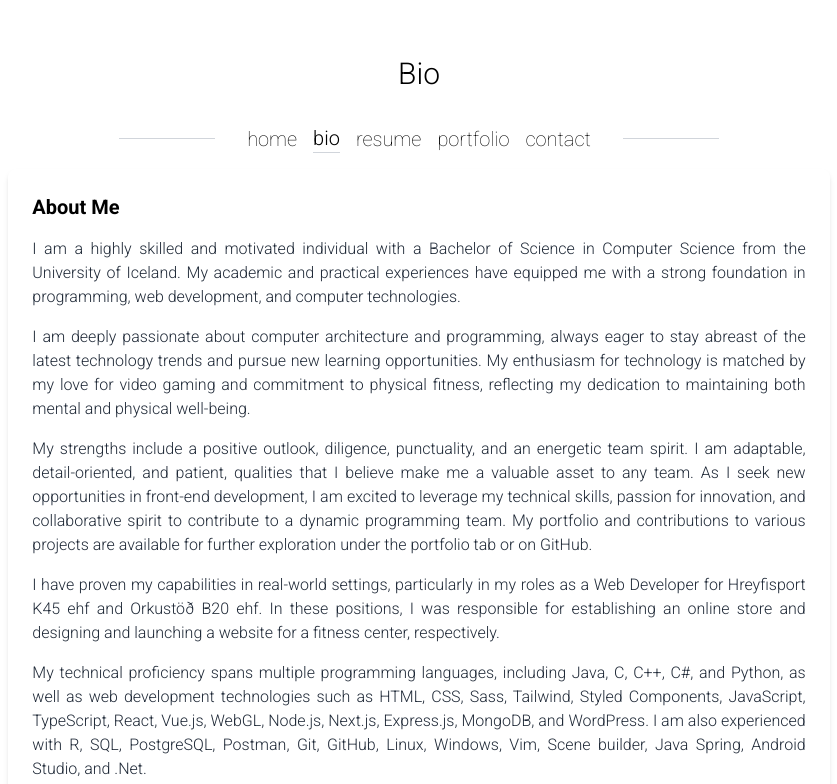
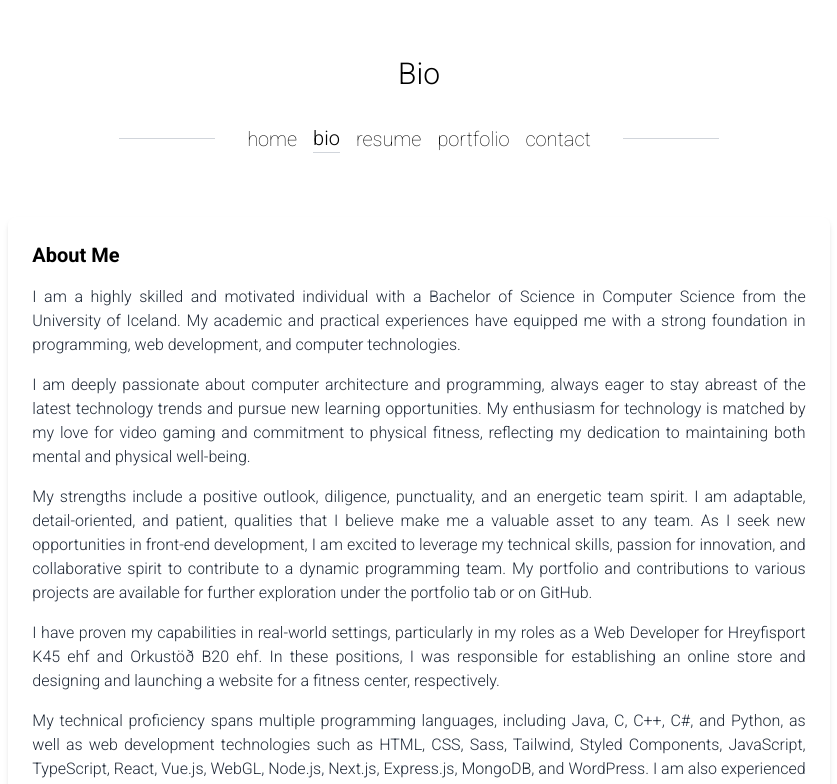
Before and after one commit to birkirfreyrg/birkirgudbjarts, a Next.js app: page /bio in a window 1280 px wide. Shown: the top 784 px of the page, without its empty margins (221-1058 px from the left). Built offline with nearby package versions, Linux system fonts and the light colour scheme.

Commit message:
Small fix for empty spacing on bio.

```diff
--- a/app/components/Bio.tsx
+++ b/app/components/Bio.tsx
@@ -1,6 +1,6 @@
 export default function Bio() {
   return (
-    <div className="flex justify-center items-center sm:w-2/3 w-full p-4">
+    <div className="flex justify-center items-center lg:mt-12 sm:w-2/3 w-full p-4">
       <div className="bg-white shadow-md rounded-lg p-6">
         <h3 className="text-xl font-bold mb-4">About Me</h3>
         <div className="text-gray-800 font-light text-justify">
```
